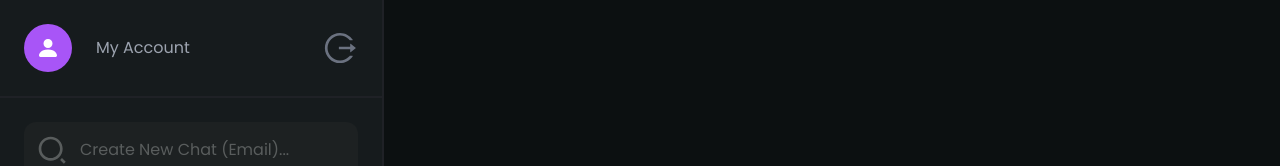
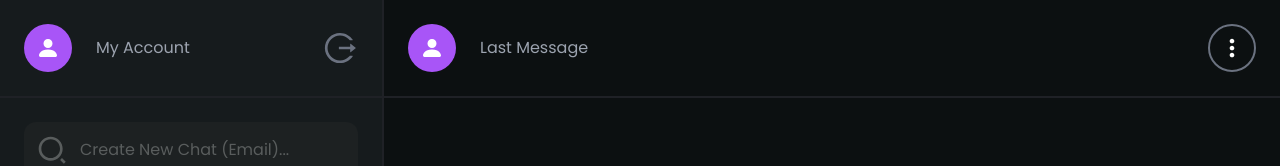
Before and after one commit to ashmeetsmonga/chat-app-mern, a React (Vite) app in the folder client/: page / in a window 1280 px wide. Shown: the top 166 px of the page. Built offline with nearby package versions, Linux system fonts and the light colour scheme; no server answers; sample sign-in values are in the browser's storage.

Commit message:
ui changes in chat

```diff
--- a/client/src/components/Chat.jsx
+++ b/client/src/components/Chat.jsx
@@ -1,7 +1,28 @@
 import React from "react";
+import { BsFillPersonFill } from "react-icons/bs";
+import { BiDotsVerticalRounded } from "react-icons/bi";
 
 const Chat = () => {
-	return <div className='w-full h-full bg-[#0C1011]'></div>;
+	return (
+		<div className='w-full h-full bg-[#0C1011]'>
+			<div className='flex justify-between p-6 items-center border-b-2 border-[#1F2126]'>
+				<div className='flex gap-6 items-center'>
+					<div className='rounded-full p-3 bg-purple-500'>
+						<BsFillPersonFill className='w-6 h-6 text-white' />
+					</div>
+					<div className=''>
+						<div className='text-white text-lg font-[500] capitalize'>
+							{localStorage.getItem("chat-app-name")}
+						</div>
+						<div className='text-gray-400 text-md'>Last Message</div>
+					</div>
+				</div>
+				<div className='p-2 rounded-full border-2 border-gray-500 hover:border-white text-white cursor-pointer transition-colors'>
+					<BiDotsVerticalRounded className='w-7 h-7' />
+				</div>
+			</div>
+		</div>
+	);
 };
 
 export default Chat;
```
